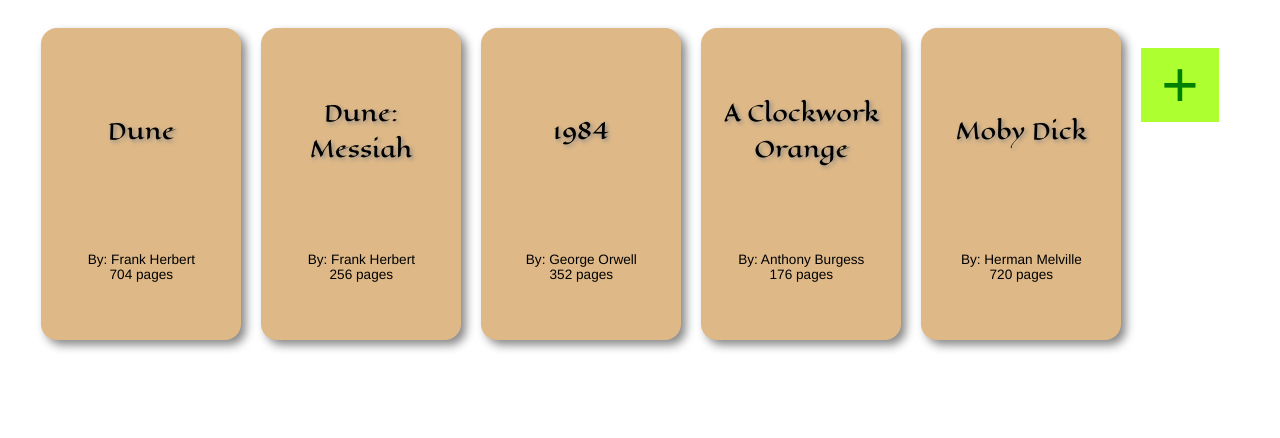
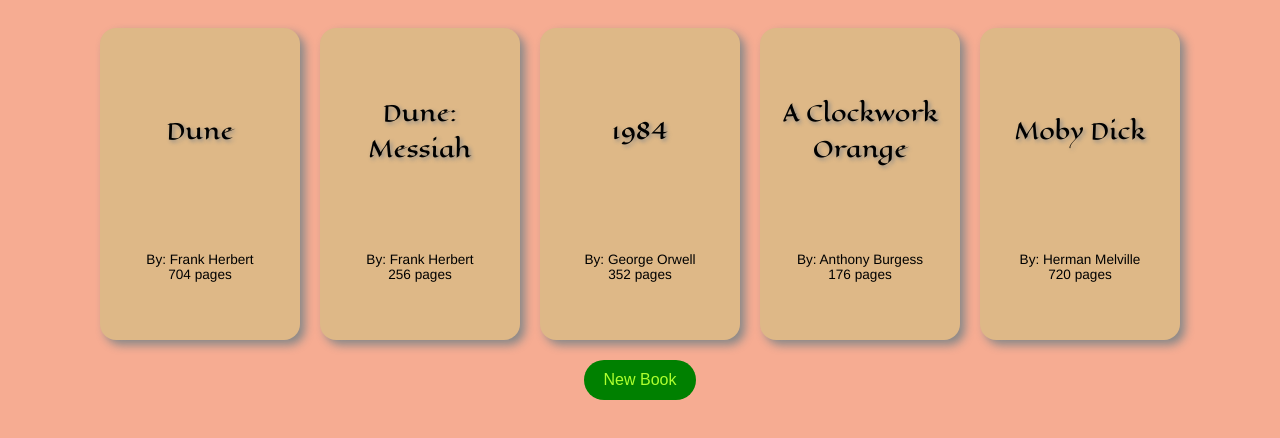
Before and after one commit to dahans1/odin-library, a website: page src/index.html in a window 1280 px wide. Drawn offline with Linux system fonts and the light colour scheme.

Commit message:
Touch up color and style button

```diff
--- a/src/index.html
+++ b/src/index.html
@@ -7,9 +7,8 @@
     <link rel="stylesheet" href="styles.css">
 </head>
 <body>
-    <div class="container">
-    </div>
-    <button type="button" class="add-book-button">+</button>
+    <div class="container"></div>
+    <button type="button" class="add-book-button">New Book</button>
 </body>
 <script src="script.js"></script>
 </html>
--- a/src/styles.css
+++ b/src/styles.css
@@ -8,8 +8,11 @@
 
 body {
     display: flex;
+    flex-direction: column;
+    align-items: center;
     justify-content: center;
     padding: 20px;
+    background-color: color-mix(in srgb, #f6a192 30%, #f6b092);
 }
 
 .container {
@@ -20,17 +23,18 @@ body {
 }
 
 .add-book-button {
-    font-size: 4rem;
-    color: green;
-    background-color: greenyellow;
+    font-size: 1rem;
+    color: greenyellow;
+    background-color: green;
     border: 0px;
     margin: 20px;
     padding: 0px 20px;
-    height: fit-content;
+    height: 40px;
+    border-radius: 99em;
 }
 
 .add-book-button:hover {
-    background-color: color-mix(in srgb, black 10%, greenyellow);
+    background-color: color-mix(in srgb, black 40%, green);
     transition: 0.5s;
 }
 
@@ -67,6 +71,6 @@ body {
 }
 
 .card:hover {
-    background-color: color-mix(in srgb, #895129 30%, burlywood);
+    background-color: color-mix(in srgb, #895129 50%, burlywood);
     transition: 0.5s;
 }
```
